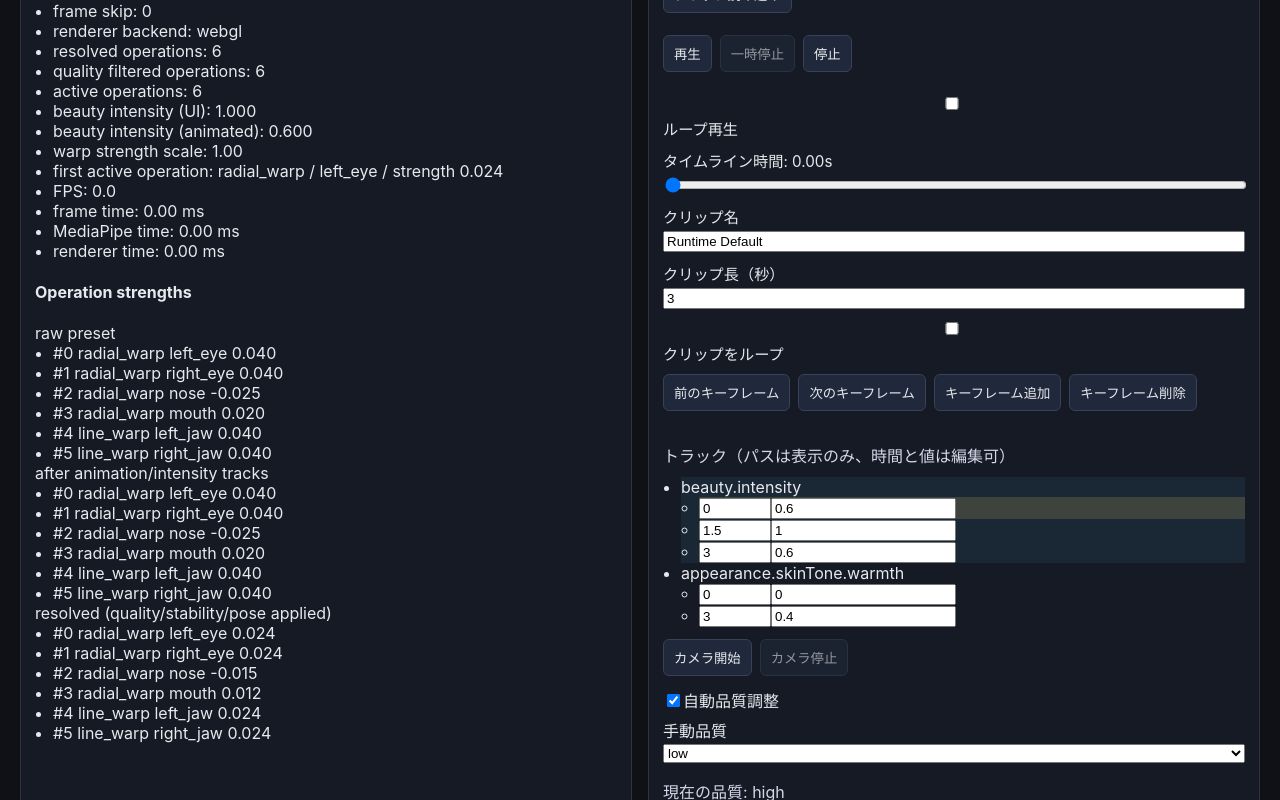
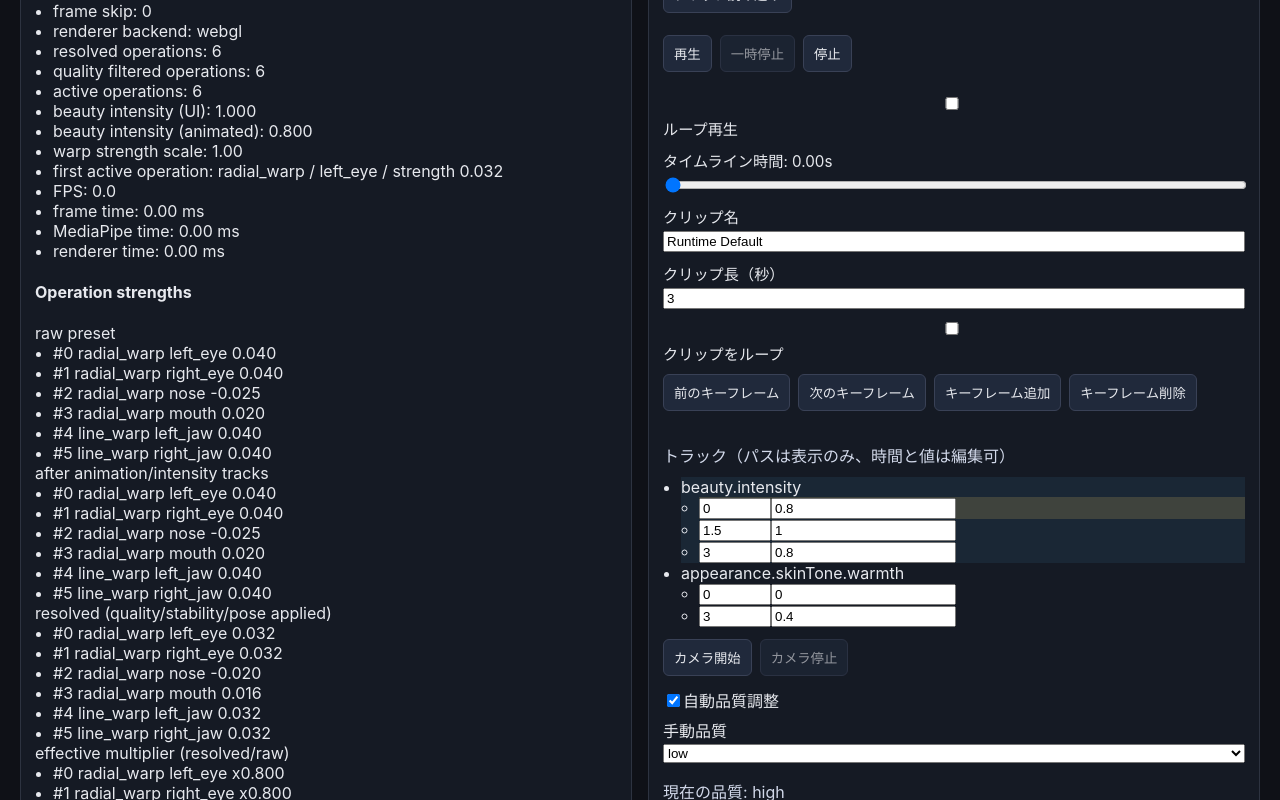
Before and after one commit to officeutq/bae-ar-lab, a React (Vite) app: page / in a window 1280 px wide. Shown: the part 1900-2700 px from the top of the page. Built offline with nearby package versions, Linux system fonts and the light colour scheme.

Commit message:
Adjust clean_beauty effective strength and debug visibility

```diff
--- a/src/algorithms/presets/cleanBeauty.ts
+++ b/src/algorithms/presets/cleanBeauty.ts
@@ -30,7 +30,7 @@ export const cleanBeautyPreset: WarpPreset = {
       enabled: true,
       type: 'radial_warp',
       target: 'left_eye',
-      strength: 0.09,
+      strength: 0.15,
       radius: 1.75,
       falloff: { type: 'smoothstep' },
       axis: { x: 1, y: 0.82 },
@@ -46,7 +46,7 @@ export const cleanBeautyPreset: WarpPreset = {
       enabled: true,
       type: 'radial_warp',
       target: 'right_eye',
-      strength: 0.09,
+      strength: 0.15,
       radius: 1.75,
       falloff: { type: 'smoothstep' },
       axis: { x: 1, y: 0.82 },
@@ -62,7 +62,7 @@ export const cleanBeautyPreset: WarpPreset = {
       enabled: true,
       type: 'radial_warp',
       target: 'nose',
-      strength: -0.04,
+      strength: -0.055,
       radius: 1.2,
       falloff: { type: 'smoothstep' },
       axis: { x: 0.82, y: 1 },
@@ -78,7 +78,7 @@ export const cleanBeautyPreset: WarpPreset = {
       enabled: true,
       type: 'radial_warp',
       target: 'mouth',
-      strength: 0.035,
+      strength: 0.06,
       radius: 1.1,
       falloff: { type: 'smoothstep' },
       axis: { x: 1.05, y: 0.95 },
@@ -94,7 +94,7 @@ export const cleanBeautyPreset: WarpPreset = {
       enabled: true,
       type: 'line_warp',
       target: 'left_jaw',
-      strength: 0.08,
+      strength: 0.16,
       radius: 1,
       falloff: { type: 'smoothstep' },
       axis: { x: 1, y: 1 },
@@ -110,7 +110,7 @@ export const cleanBeautyPreset: WarpPreset = {
       enabled: true,
       type: 'line_warp',
       target: 'right_jaw',
-      strength: 0.08,
+      strength: 0.16,
       radius: 1,
       falloff: { type: 'smoothstep' },
       axis: { x: 1, y: 1 },
--- a/src/app/App.tsx
+++ b/src/app/App.tsx
@@ -47,7 +47,7 @@ const DEFAULT_ANIMATION_CLIP: AnimationClip = {
   duration: 3,
   loop: false,
   tracks: [
-    { track: 'beauty.intensity', keyframes: [{ time: 0, value: 0.6 }, { time: 1.5, value: 1 }, { time: 3, value: 0.6 }] },
+    { track: 'beauty.intensity', keyframes: [{ time: 0, value: 0.8 }, { time: 1.5, value: 1 }, { time: 3, value: 0.8 }] },
     { track: 'appearance.skinTone.warmth', keyframes: [{ time: 0, value: 0 }, { time: 3, value: 0.4 }] },
   ],
 };
@@ -541,6 +541,16 @@ export function App() {
   const resolvedOperationStrengthSummary = runtime.resolved.getOperations()
     .filter((operation) => operation.enabled)
     .map((operation, index) => `#${index} ${operation.type} ${operation.target} ${operation.strength.toFixed(3)}`);
+  const effectiveMultiplierSummary = activePreset.operations
+    .map((operation, index) => {
+      if (!operation.enabled) return null;
+      const resolved = runtime.resolved.getOperations()[index];
+      const multiplier = Math.abs(operation.strength) > 1e-6 && resolved
+        ? resolved.strength / operation.strength
+        : 0;
+      return `#${index} ${operation.type} ${operation.target} x${multiplier.toFixed(3)}`;
+    })
+    .filter((line): line is string => Boolean(line));
 
   const debugWarpResult = applyWarpOperations(debugUv, debugOperation ? [debugOperation] : [], debugGeometry);
   const debugGridPoints = Array.from({ length: DEBUG_GRID_SIZE * DEBUG_GRID_SIZE }, (_, index) => {
@@ -600,6 +610,7 @@ export function App() {
           rawOperationStrengthSummary={rawOperationStrengthSummary}
           intensityOperationStrengthSummary={intensityOperationStrengthSummary}
           resolvedOperationStrengthSummary={resolvedOperationStrengthSummary}
+          effectiveMultiplierSummary={effectiveMultiplierSummary}
           frameSkip={runtime.quality.runtimePreset.frameSkip}
           currentQuality={runtime.quality.runtimeQuality}
           selectedQuality={runtime.quality.adaptiveQuality.selectedQuality}
--- a/src/engine/geometry/computeFacePose.ts
+++ b/src/engine/geometry/computeFacePose.ts
@@ -66,10 +66,10 @@ export function computePoseAttenuation(pose: FacePose | null): PoseAttenuation {
   const yawAbs = Math.abs(pose.yaw);
   const pitchAbs = Math.abs(pose.pitch);
   const yawReduction = smoothstep(12, 35, yawAbs);
-  const pitchReduction = smoothstep(10, 25, pitchAbs);
+  const pitchReduction = smoothstep(14, 32, pitchAbs);
 
   const yawFactor = 1 - yawReduction * 0.7;
-  const pitchFactor = 1 - pitchReduction * 0.45;
+  const pitchFactor = 1 - pitchReduction * 0.35;
 
   return {
     factor: clamp01(yawFactor * pitchFactor),
--- a/src/ui/panels/RuntimeDebugPanel.tsx
+++ b/src/ui/panels/RuntimeDebugPanel.tsx
@@ -23,6 +23,7 @@ type Props = {
   rawOperationStrengthSummary: string[];
   intensityOperationStrengthSummary: string[];
   resolvedOperationStrengthSummary: string[];
+  effectiveMultiplierSummary: string[];
   frameSkip: number;
   currentQuality: QualityLevel;
   selectedQuality: QualityLevel;
@@ -57,6 +58,7 @@ export function RuntimeDebugPanel({
   rawOperationStrengthSummary,
   intensityOperationStrengthSummary,
   resolvedOperationStrengthSummary,
+  effectiveMultiplierSummary,
   frameSkip,
   currentQuality,
   selectedQuality,
@@ -129,6 +131,8 @@ export function RuntimeDebugPanel({
       <ul>{intensityOperationStrengthSummary.map((line) => <li key={`intensity-${line}`}>{line}</li>)}</ul>
       <div>resolved (quality/stability/pose applied)</div>
       <ul>{resolvedOperationStrengthSummary.map((line) => <li key={`resolved-${line}`}>{line}</li>)}</ul>
+      <div>effective multiplier (resolved/raw)</div>
+      <ul>{effectiveMultiplierSummary.map((line) => <li key={`effective-${line}`}>{line}</li>)}</ul>
     </Panel>
   );
 }
```
